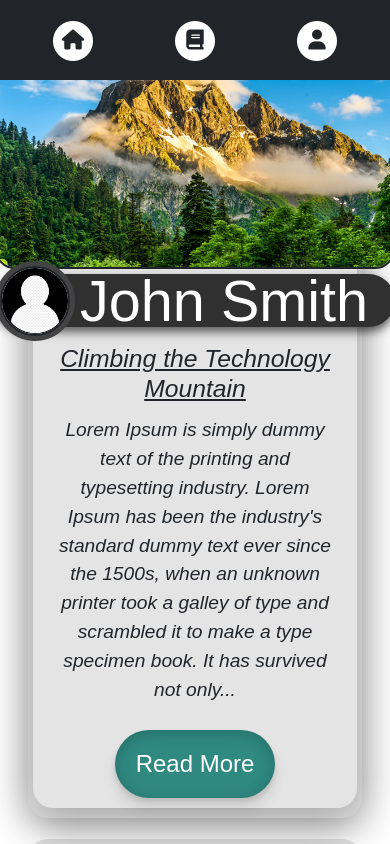
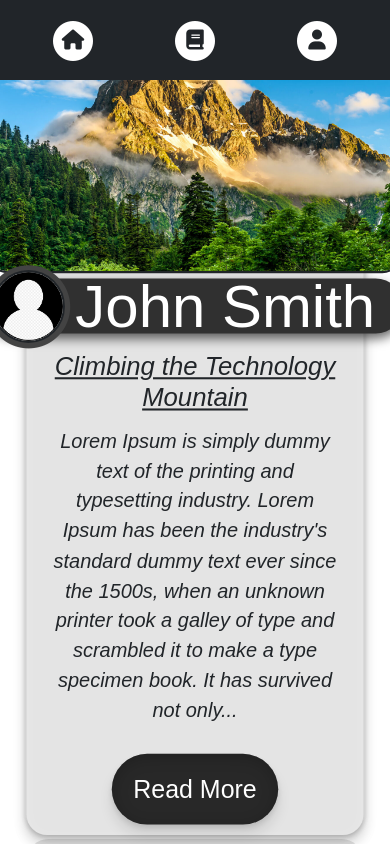
Before and after one commit to jacobbria/webdevelopment_blog_frontend, a Vue app: page / in a window 390 px wide. In both pictures the pointer is over the element 195 px from the left and 1986 px from the top of the page. Shown: the part 1564-2408 px from the top of the page. Built offline with nearby package versions, Linux system fonts and the light colour scheme.

Commit message:
Updated card responsiveness

```diff
--- a/src/components/BlogCard.vue
+++ b/src/components/BlogCard.vue
@@ -44,8 +44,13 @@
     border-radius: 20px;
 }
 .row:hover {
-    transform: translateY(-5px);
-    box-shadow: 0 10px 40px rgba(0, 0, 0, 0.3);
+
+    box-shadow: rgba(255, 255, 255, .2) 0 3px 15px inset, rgba(0, 0, 0, .1) 0 3px 5px, rgba(0, 0, 0, .1) 0 10px 13px;
+      transform: scale(1.02);
+}
+
+.expand-btn {
+    background-color: rgb(40, 40, 40);
 }
 .top_wrapper {
     display: flex;
@@ -76,7 +81,8 @@ img {
     cursor: pointer;
 }
 .user_Icon:hover {
-    transform: translateY(-6px);
+    box-shadow: rgba(255, 255, 255, .2) 0 3px 15px inset, rgba(0, 0, 0, .1) 0 3px 5px, rgba(0, 0, 0, .1) 0 10px 13px;
+    transform: scale(1.05);
 }
 .user_Icon:active {
     opacity: .7;
```
